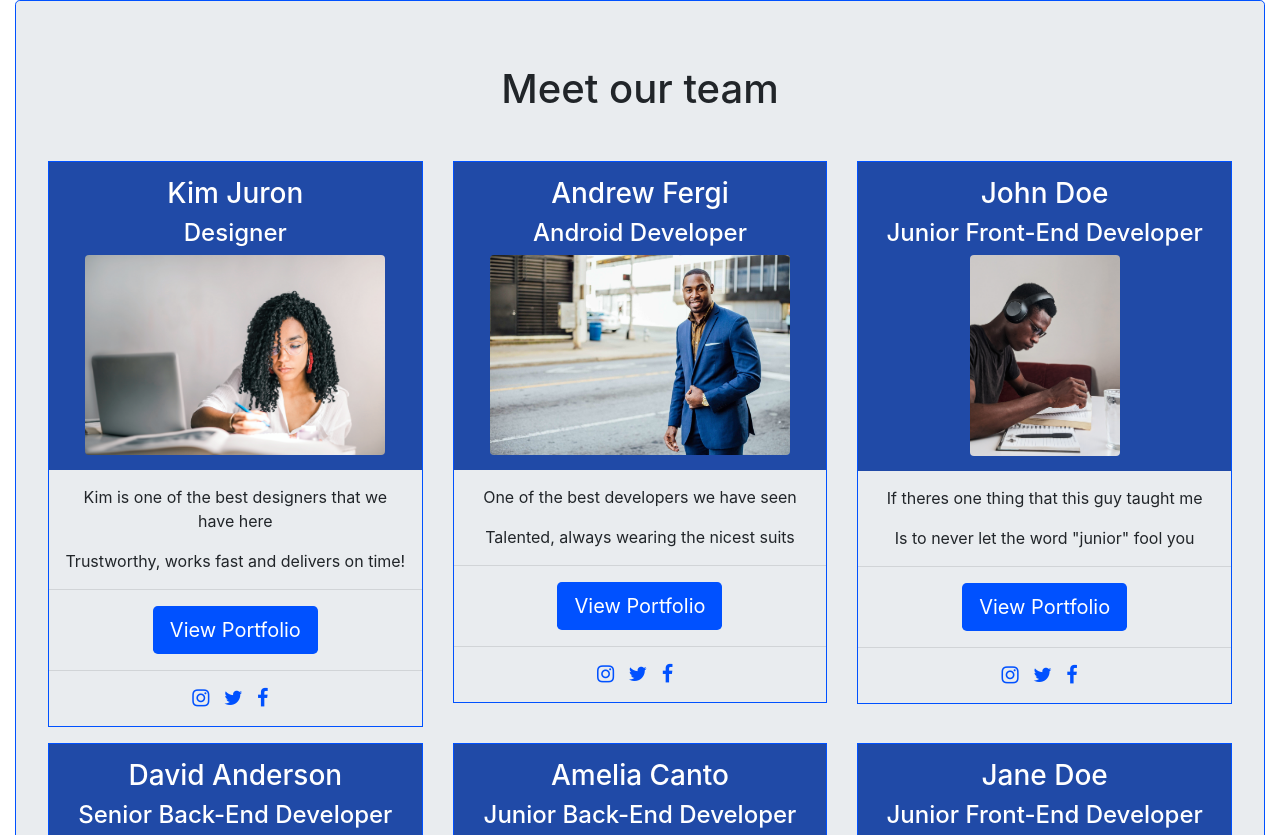
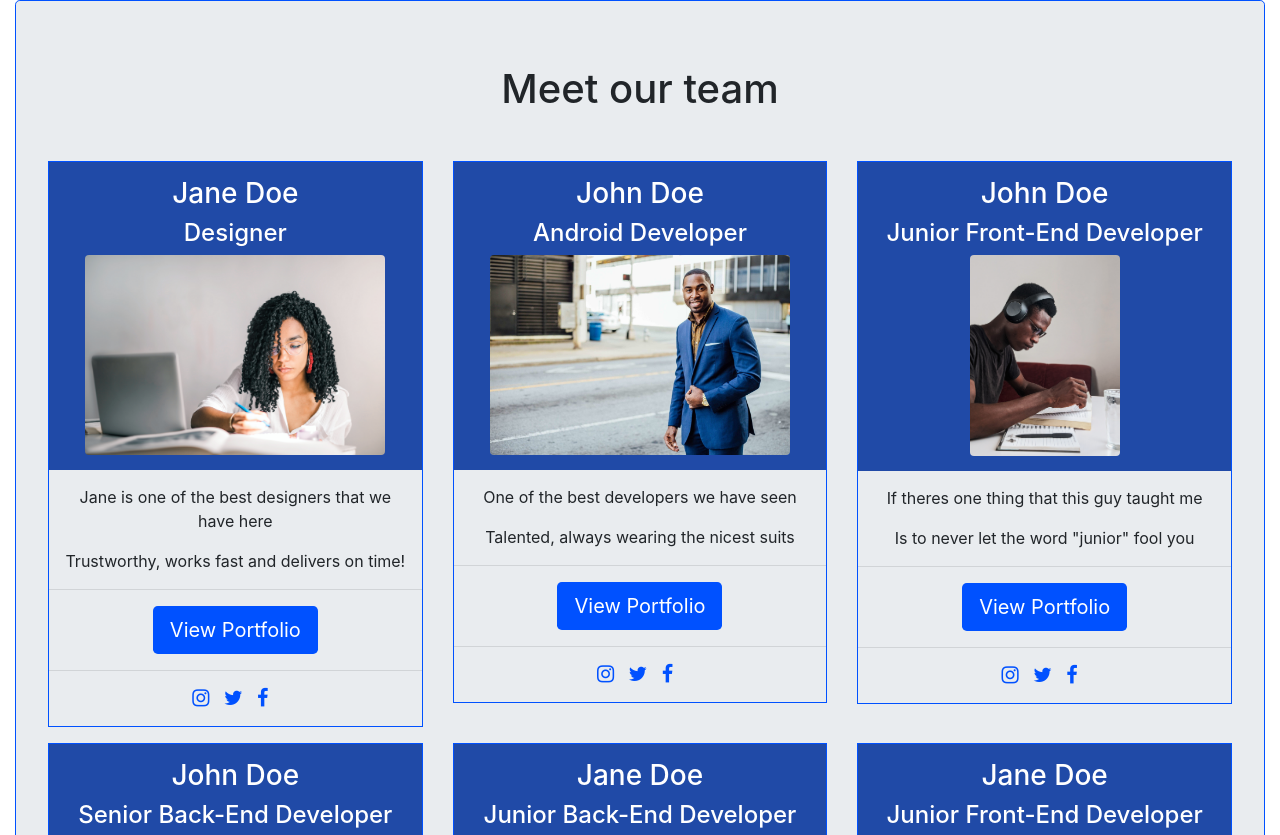
Before and after one commit to Qwerty146/Bootstrap4-MeetTheTeam, a plain HTML site: page index.html in a window 1280 px wide. Shown: the top 835 px of the page. Drawn offline with nearby package versions, Linux system fonts and the light colour scheme; grey boxes are pictures that could not be loaded.

Commit message:
Update index.html

```diff
--- a/index.html
+++ b/index.html
@@ -19,12 +19,12 @@
                 <div class="col-sm-4 col-xs-12">
                     <div class="panel panel-default text-center">
                         <div class="panel-heading">
-                            <h3>Kim Juron</h3>
+                            <h3>Jane Doe</h3>
                             <h4>Designer</h4>
                             <img src="images/designer.jpg" class="img-fluid rounded" alt="Employee" width="300">
                         </div>
                         <div class="panel-body">
-                            <p>Kim is one of the best designers that we have here</p>
+                            <p>Jane is one of the best designers that we have here</p>
                             <p>Trustworthy, works fast and delivers on time!</p>
                         </div>
                         <hr>
@@ -42,7 +42,7 @@
                 <div class="col-sm-4 col-xs-12">
                     <div class="panel panel-default text-center mx">
                         <div class="panel-heading">
-                            <h3>Andrew Fergi</h3>
+                            <h3>John Doe</h3>
                             <h4>Android Developer</h4>
                             <img src="images/android_dev.jpg" width="300" alt="Employee" class="img-fluid rounded">
                         </div>
@@ -88,7 +88,7 @@
                 <div class="col-sm-4 col-xs-12">
                     <div class="panel panel-default text-center mt-3">
                         <div class="panel-heading">
-                            <h3>David Anderson</h3>
+                            <h3>John Doe</h3>
                             <h4>Senior Back-End Developer</h4>
                             <img src="images/back-end.jpg" alt="Employee" width="150" class="img-fluid rounded">
                         </div>
@@ -111,7 +111,7 @@
                 <div class="col-sm-4 col-xs-12">
                     <div class="panel panel-default text-center mt-3">
                         <div class="panel-heading">
-                            <h3>Amelia Canto</h3>
+                            <h3>Jane Doe</h3>
                             <h4>Junior Back-End Developer</h4>
                             <img src="images/back-end-senior.jpg" alt="Employee" width="150" class="img-fluid rounded">
                         </div>
```
